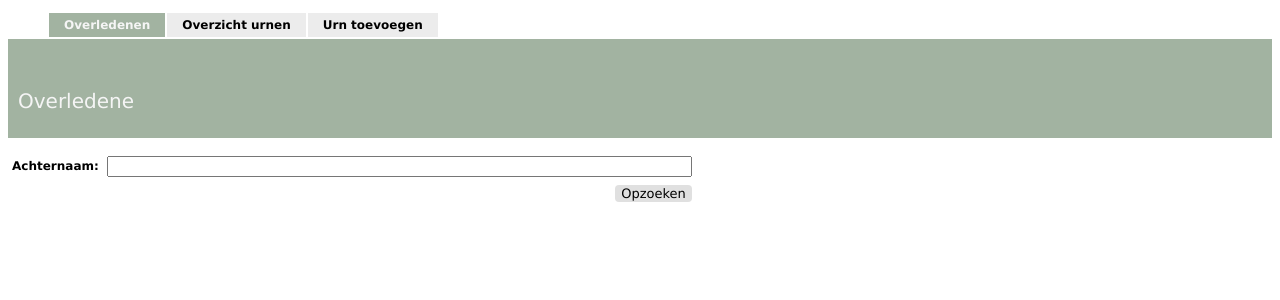
After one commit to ilseh/IoTUrn, a Java web app: template UrnIotPocService/src/main/webapp/WEB-INF/gui/deceased.jsp in a window 1280 px wide. The commit adds this page. Shown: the top 300 px of the page. Run offline with Spring Boot 4, a stand-in JSP engine, Linux system fonts and the light colour scheme; the template is opened without the code that fills it, so the values that code supplies are empty.

Commit message:
Some interface changes. Let user search for deceased and see events of the urn.

```diff
--- a/UrnIotPocService/pom.xml
+++ b/UrnIotPocService/pom.xml
@@ -50,6 +50,11 @@
 			<artifactId>persistence-api</artifactId>
 			<version>1.0</version>
 		</dependency>
+		<dependency>
+		    <groupId>org.apache.commons</groupId>
+		    <artifactId>commons-lang3</artifactId>
+		    <version>3.5</version>
+		</dependency>
 	</dependencies>
 
 	<properties>
--- a/UrnIotPocService/src/main/java/nl/yarden/urn/iot/UrnRepository.java
+++ b/UrnIotPocService/src/main/java/nl/yarden/urn/iot/UrnRepository.java
@@ -3,6 +3,9 @@
  */
 package nl.yarden.urn.iot;
 
+import java.util.List;
+
+import org.springframework.data.jpa.repository.Query;
 import org.springframework.data.repository.CrudRepository;
 
 import nl.yarden.urn.iot.beans.Urn;
@@ -12,5 +15,6 @@ import nl.yarden.urn.iot.beans.Urn;
  *
  */
 public interface UrnRepository extends CrudRepository<Urn, Long> {
-
+	@Query("select u from Urn u where u.deceasedLastName = ?1")
+	List<Urn> findByLastName(String lastname);
 }
--- a/UrnIotPocService/src/main/webapp/WEB-INF/gui/admin.jsp
+++ b/UrnIotPocService/src/main/webapp/WEB-INF/gui/admin.jsp
@@ -11,7 +11,7 @@
 	<c:if test="${not empty urnForm.error}">
 		<div class="error">${urnForm.error}</div>
 	</c:if>
-	<table class="collectivityDiscount">
+	<table class="edit">
 		<tr>
 			<td><label id="lblUrnTag" class="mandatory"
 				for="inputUrnTag">Device ID:</label></td>
@@ -52,10 +52,12 @@
 			<td />
 			<td><form:errors path="urn.deceasedLastName" cssClass="error" /></td>
 		</tr>
+		<tfoot>
 		<tr>
-			<td colspan="2" align="right"><input type="submit" name="save" value="Opslaan" />
+			<td colspan="2"><input type="submit" name="save" value="Opslaan" />
 			</td>
 		</tr>
+		</tfoot>
 	</table>
 </form:form>
 <%@include file="footer.html" %>
--- /dev/null
+++ b/UrnIotPocService/src/main/webapp/WEB-INF/gui/deceased.jsp
@@ -0,0 +1,28 @@
+<%@include file="header.html" %>
+<%@ page language="java" contentType="text/html; charset=ISO-8859-1"
+	pageEncoding="ISO-8859-1"%>
+<%@taglib prefix="c" uri="http://java.sun.com/jsp/jstl/core"%>
+<%@taglib prefix="form" uri="http://www.springframework.org/tags/form"%>
+<%@taglib prefix="fmt" uri="http://java.sun.com/jsp/jstl/fmt"%>
+
+<body class="deceased">
+<h1>Overledene</h1>
+<form:form method="post" modelAttribute="deceasedForm">
+
+	<table class="edit">
+		<tr>
+			<td><label id="lblLastname" class="mandatory"
+				for="inputLastname">Achternaam:</label></td>
+			<td><form:input size="70" path="searchLastName"
+					id="inputLastname" /></td>
+		</tr>
+		<tfoot>
+		<tr>
+			<td colspan="2"><input type="submit" name="search" value="Opzoeken" />
+			</td>
+		</tr>
+		</tfoot>
+	</table>
+
+</form:form>
+<%@include file="footer.html" %>
--- a/UrnIotPocService/src/main/webapp/WEB-INF/gui/header.html
+++ b/UrnIotPocService/src/main/webapp/WEB-INF/gui/header.html
@@ -29,8 +29,9 @@ $(document).ready(function(){
 
 <div class="navigation">
 	<ul class="navigation">
-		<li class="highlight"><a href="viewUrns#">Overzicht urnen</a></li>
-		<li><a href="admin#">Urn toevoegen</a></li>
+		<li class="highlight"><a href="deceased">Overledenen</a></li>
+		<li><a href="viewUrns">Overzicht urnen</a></li>
+		<li><a href="admin">Urn toevoegen</a></li>
 	</ul>
 </div>
 <br>
--- a/UrnIotPocService/src/main/webapp/WEB-INF/gui/overview.jsp
+++ b/UrnIotPocService/src/main/webapp/WEB-INF/gui/overview.jsp
@@ -10,7 +10,7 @@
 	<h1>Activiteiten urn</h1>
 	<c:if test="${not empty eventsForm.eventsPagedList.pageList}">
 
-		<table class="collectivityDiscounts">
+		<table class="show">
 			<thead>
 				<tr>
 					<c:forEach var="columnHeader" items="${eventsForm.columnHeaders}"
--- a/UrnIotPocService/src/main/webapp/WEB-INF/gui/viewUrns.jsp
+++ b/UrnIotPocService/src/main/webapp/WEB-INF/gui/viewUrns.jsp
@@ -10,7 +10,7 @@
 <form:form method="post" modelAttribute="viewUrnsForm">
 	<c:if test="${not empty viewUrnsForm.eventsPagedList.pageList}">
 
-		<table class="collectivityDiscounts">
+		<table class="show">
 			<thead>
 				<tr>
 					<c:forEach var="columnHeader" items="${viewUrnsForm.columnHeaders}"
@@ -29,6 +29,7 @@
 						<td>${urn.deceasedFirstName} ${urn.deceasedLastName}</td>
 						<td>${urn.referenceId}</td>
 						<td><a href="<c:url value="viewEvents"><c:param name="urnTag" value="${urn.devEUI}"/></c:url>">${urn.devEUI}</a></td>
+						<td>${urn.dateLch}</td>
 					</tr>
 				</c:forEach>
 			</tbody>
--- a/UrnIotPocService/src/main/webapp/style.css
+++ b/UrnIotPocService/src/main/webapp/style.css
@@ -103,12 +103,12 @@ table.errorMessage {
   vertical-align: middle;
 }
 
-table.collectivityDiscounts {
+table.show {
   border-collapse: collapse;
   width: 90%;
 }
 
-.collectivityDiscounts th {
+.show th {
   font:14px Verdana,Geneva,sans-serif;
   font-weight: bold;
   padding: 0.25rem;
@@ -117,21 +117,51 @@ table.collectivityDiscounts {
   border: 1px solid #484848;
 }
 
-.collectivityDiscounts td {
+.show td {
   padding: 0.25rem;
   text-align: left;
   border: 1px solid #484848;
 }
 
-.collectivityDiscounts tbody tr:hover {
+.show tbody tr:hover {
   background: #F0F0F0;
 }
 
-.collectivityDiscounts tfoot tr {
+.show tfoot tr {
    border: none;
    text-align: right;
 }
 
+
+table.edit {
+  border-collapse: collapse;
+  width: 50%;
+}
+
+.edit th {
+  font:14px Verdana,Geneva,sans-serif;
+  font-weight: bold;
+  padding: 0.25rem;
+  text-align: center;
+  background-color: #E0E0E0;
+  border: none;
+}
+
+.edit td {
+  padding: 0.25rem;
+  text-align: left;
+  border: 1px;
+}
+
+
+.edit tfoot td {
+   border: 1px;
+   text-align: right;
+}
+.edit input[type=submit] {
+	background-color: #E0E0E0;
+	color: black;
+}
 img {
     display: inline-block;
     height: 20;
```
Also changed, not shown: UrnIotPocService/src/main/java/nl/yarden/urn/iot/IotController.java (+42 -18 lines), UrnIotPocService/src/main/java/nl/yarden/urn/iot/beans/Urn.java (+19 -0 lines), UrnIotPocService/src/main/java/nl/yarden/urn/iot/ui/DeceasedForm.java (added, +47 -0 lines), UrnIotPocService/src/main/java/nl/yarden/urn/iot/ui/Helper.java (+9 -0 lines).
